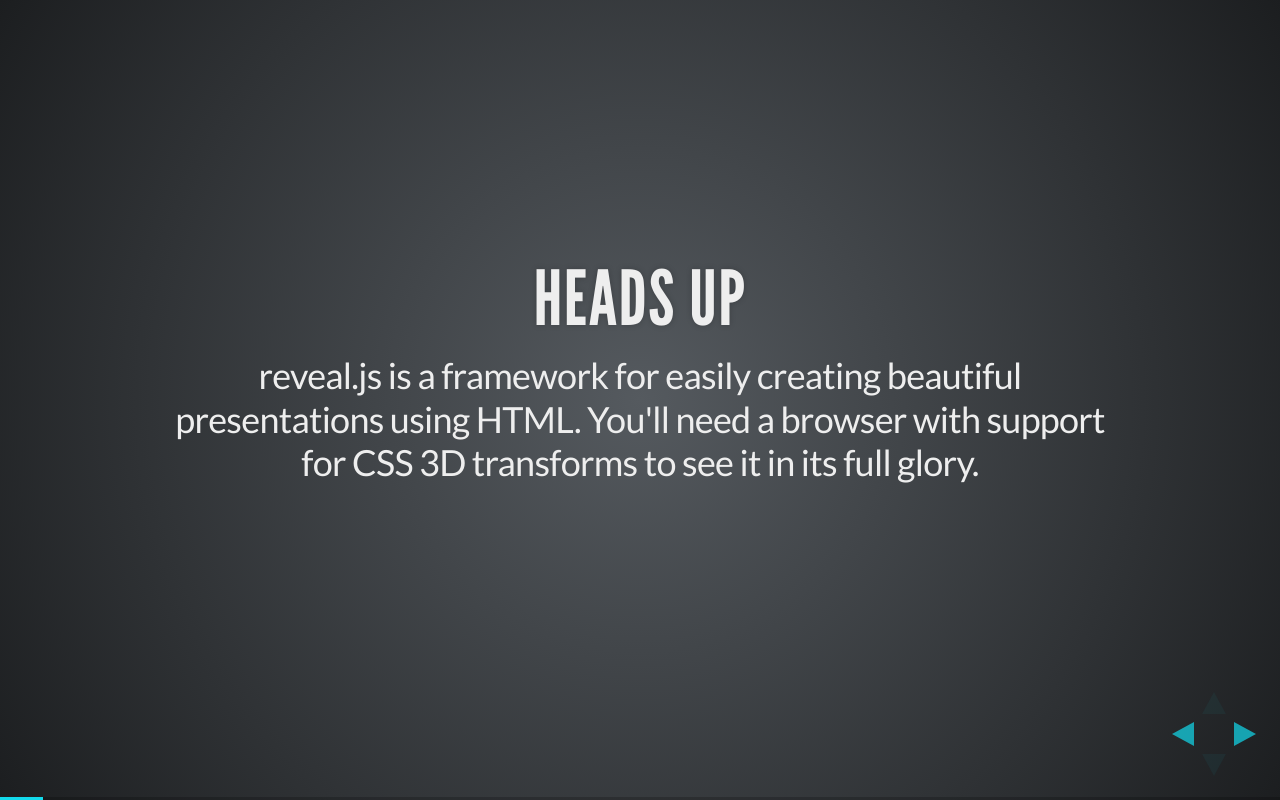
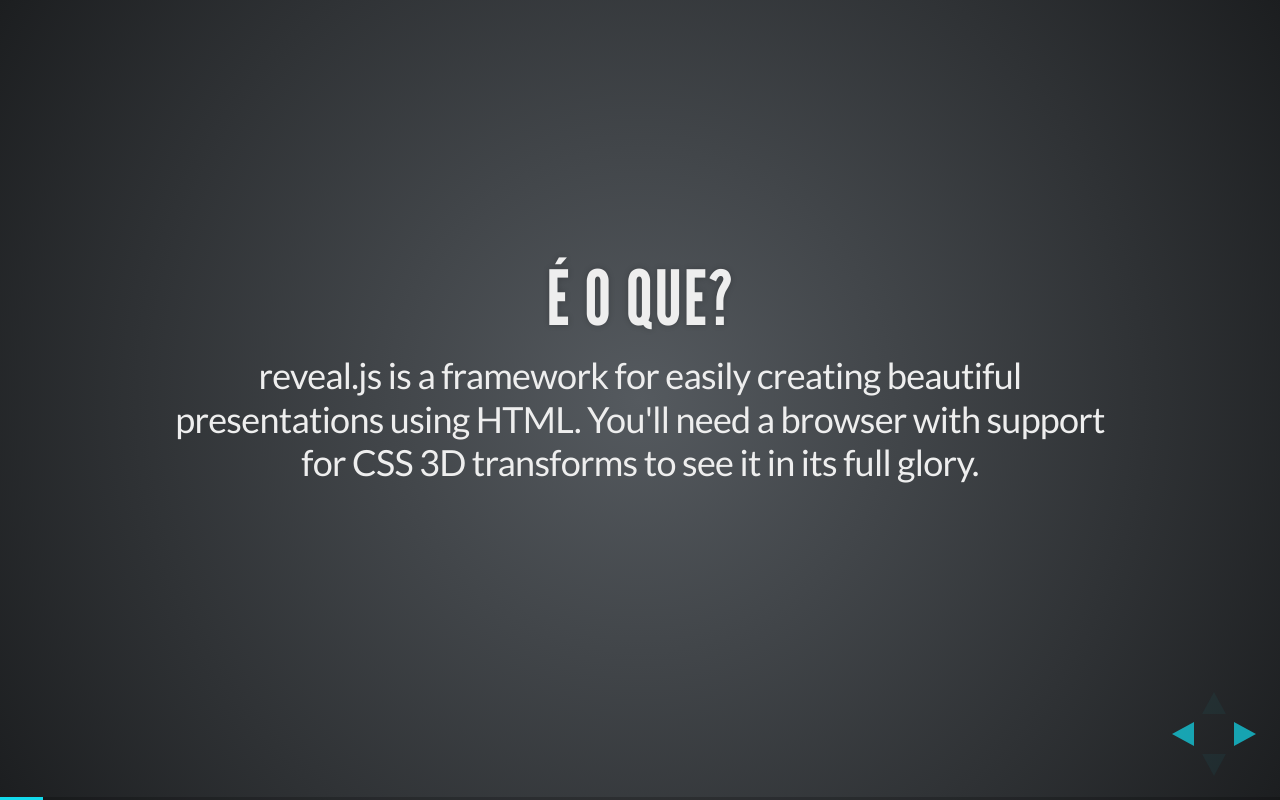
Before and after one commit to diegogurgel/apresentacao-git, a website: page index.html in a window 1280 px wide. Both pictures are taken after a click on the element 1251 px from the left and 734 px from the top of the page. Drawn offline with Linux system fonts and the light colour scheme.

Commit message:
Update index.html

```diff
--- a/index.html
+++ b/index.html
@@ -45,7 +45,7 @@
 				</section>
 
 				<section>
-					<h2>Heads Up</h2>
+					<h2>É o que?</h2>
 					<p>
 						reveal.js is a framework for easily creating beautiful presentations using HTML. You'll need a browser with
 						support for CSS 3D transforms to see it in its full glory.
```
